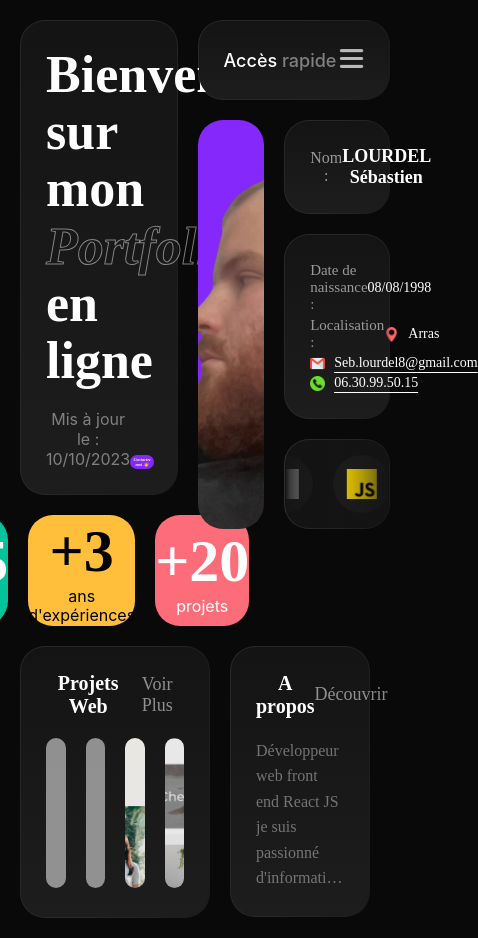
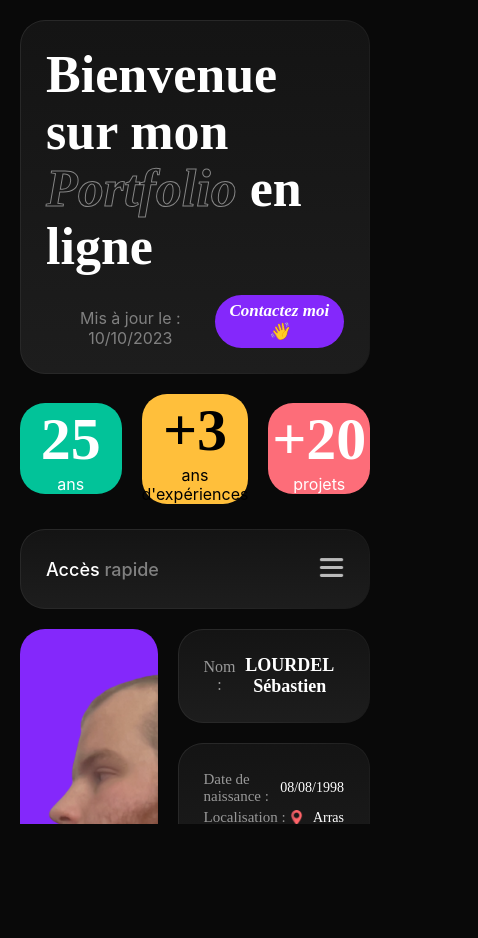
Before and after one commit to SLOURDEL08/CV, a React (Create React App) app: page /#/portfolio in a window 390 px wide. Shown: the whole page, 478 px wide, since content can reach past the window. After the commit the page ends 844 px from the top, so only its background shows below. Built offline with nearby package versions, Linux system fonts and the light colour scheme; grey boxes are pictures that could not be loaded.

Commit message:
responsive

```diff
--- a/src/App.css
+++ b/src/App.css
@@ -23,7 +23,6 @@ html{
 
 .App-header {
   background-color: #282c34;
-  min-height: 100vh;
   display: flex;
   flex-direction: column;
   align-items: center;
@@ -225,7 +224,6 @@ text-align: left;
 
 .portfolio{
   width: 100%;
-      height: 100vh;
 }
 
 
@@ -1420,13 +1418,6 @@ a, span, p, h1, h2, h3, h4, h5, button, div, b{
   margin:0px;
 }
 
-#root{
-  max-height: 100vh;
-}
-
-.App{
-  max-height: 100vh;
-}
 
 .contain-cv{
   padding:20px;
@@ -1720,7 +1711,7 @@ body {
   box-sizing: border-box;
   display: flex;
   flex-direction: column; /* Pour organiser les sections verticalement */
-
+  height: auto;
 }
 
 .top-port {
@@ -1787,7 +1778,8 @@ border: 1px solid transparent;
 }
 
 .numberscolors div{
- flex:1
+ flex:1;
+ margin-top:20px;
 }
 
 .numberscolors b{
--- a/src/App.js
+++ b/src/App.js
@@ -4,6 +4,7 @@ import About from './About';
 import Portfolio from './Portfolio';
 import Projects from './Projects';
 import Menu from './Menu';
+import './mediaqueries.css';
 
 function App() {
   return (
--- a/src/Portfolio.js
+++ b/src/Portfolio.js
@@ -38,7 +38,7 @@ function Portfolio () {
     <div className='top-port'>
       <div className='topleft-port'>
         <div className='welcomecv fade-in-top'>
-          <h1>Bienvenue sur mon <b>Portfolio</b> en ligne</h1>
+          <h1>Bienvenue sur mon <br /><b>Portfolio</b> en ligne</h1>
           <div>
             <span>Mis à jour le : 10/10/2023</span><button className='hire'>Contactez moi 👋</button>
           </div>
--- /dev/null
+++ b/src/mediaqueries.css
@@ -0,0 +1,44 @@
+@media screen and (max-width: 980px) {
+  .top-port {
+    display:block;
+    flex-grow:0;
+
+  }
+
+  .topleft-port{
+    width: 100%;
+  }
+  .hire{
+    font-size:17px
+  }
+
+  .numberscolors div{
+    padding: 20px;
+  }
+  .topright-port{
+    width: 100%;
+  }
+
+  .portfolio-container{
+    overflow: auto;
+display: block;  }
+
+  .App{
+    overflow: auto;
+  }
+}
+
+@media (max-height: 980px) {
+  .portfolio-container {
+    max-height: calc(100vh - 20px); /* Ajuste la hauteur du conteneur principal en fonction de la taille de l'écran */
+
+  }
+
+  .numberscolors div{
+    padding: 0px 0px;
+  }
+
+  .numberscolors{
+    margin-bottom: 25px;
+  }
+}
```
